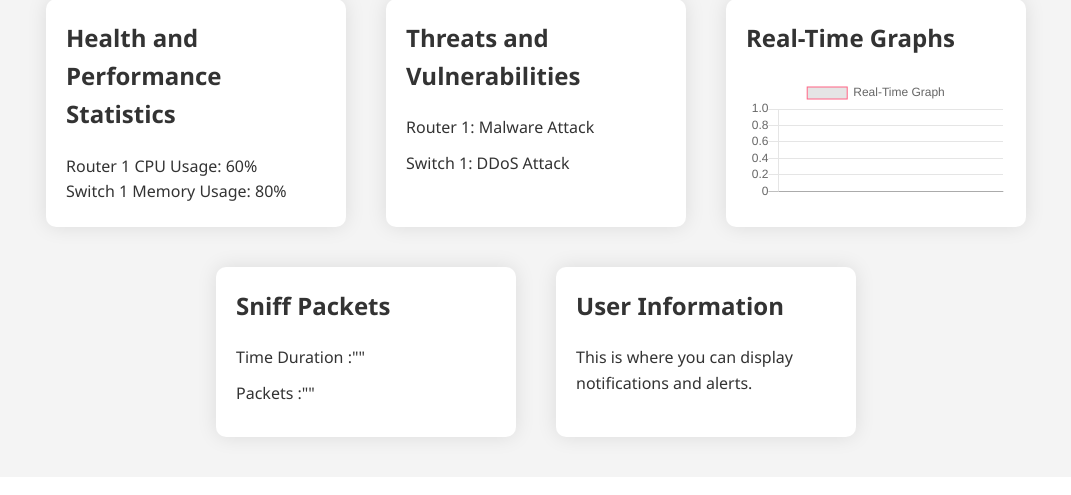
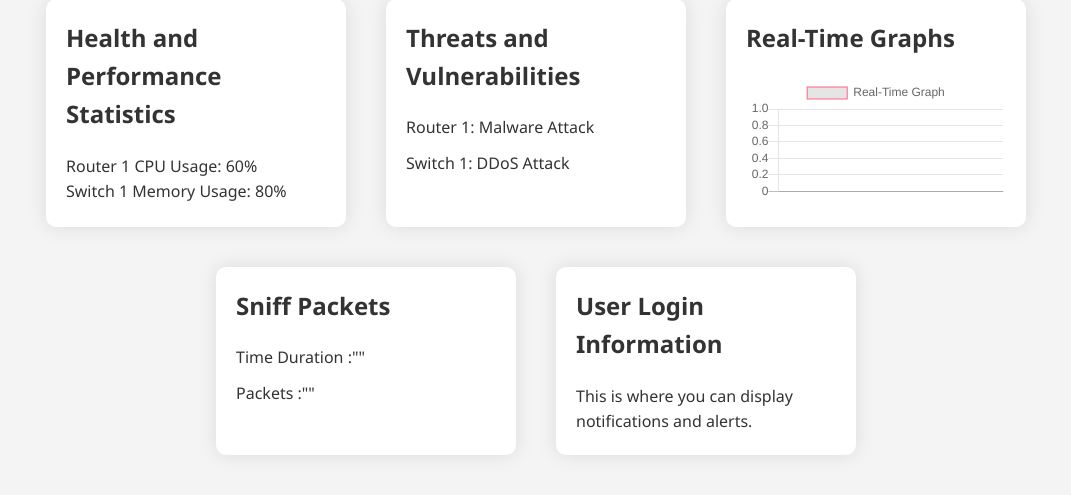
Before and after one commit to hlNaveen/NetMans, a Flask app: page / in a window 1280 px wide. Shown: the part 497-992 px from the top of the page, without its empty margins (104-1175 px from the left). Before the commit the page ends 948 px from the top, so only its background shows below. Run offline with Flask 3, Linux system fonts and the light colour scheme; parts of the project's set-up code (start-up, migrations or seed data) failed here and were passed over.

Commit message:
change name of card in index.html

```diff
--- a/templates/index.html
+++ b/templates/index.html
@@ -90,7 +90,7 @@
         <!-- Location Information (user behaviour) -->
         <div class="card user-information">
             <div class="card-inner">
-                <h2>User Information</h2>
+                <h2>User Login Information</h2>
                     <p>This is where you can display notifications and alerts.</p>
                     </div>
                 </div>
```
Also changed, not shown: 2 other files.
